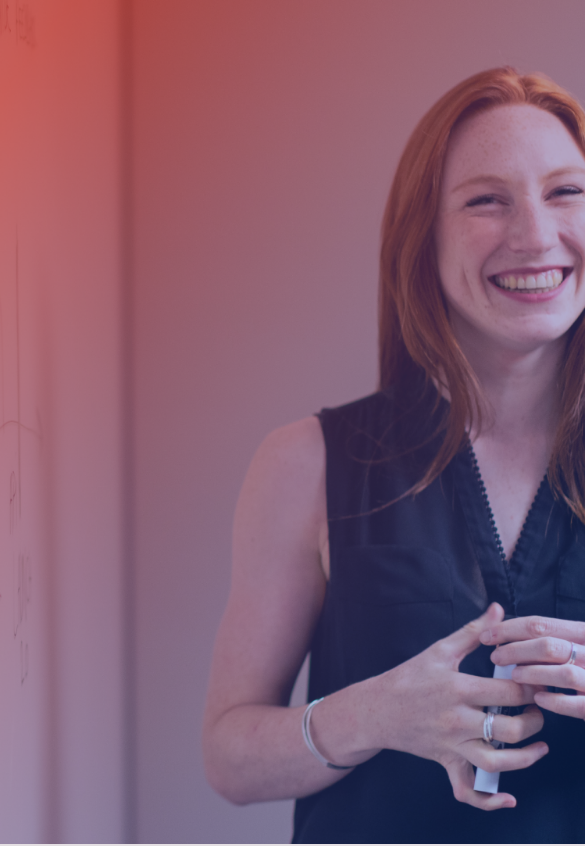
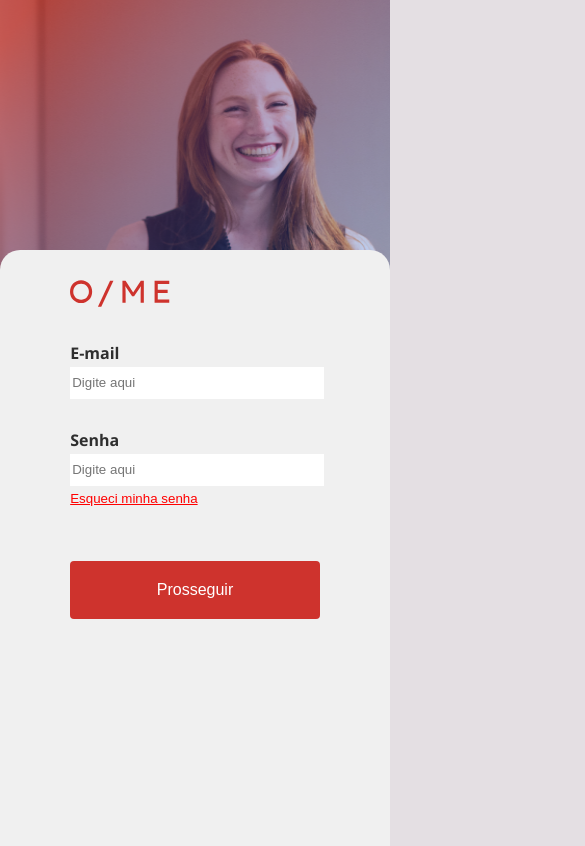
Before and after one commit to StartFuture/onboarding-me-rh-front, a React (Create React App) app: page / in a window 390 px wide. Shown: the top 846 px of the page, 585 px wide, since content can reach past the window. Built offline with nearby package versions, Linux system fonts and the light colour scheme.

Commit message:
responsivo do Login

```diff
--- a/src/pages/LoginForm/assets/css/style.css
+++ b/src/pages/LoginForm/assets/css/style.css
@@ -1,6 +1,10 @@
-.full-container{
+.full-container {
   display: flex;
   height: 100vh;
+}
+
+.gradient-mobile {
+  display: none;
 }
 
 .login-logo img {
@@ -56,12 +60,38 @@
   .login-logo p {
     display: none;
   }
+
 }
 
 @media (max-width: 600px) {
+
+  .full-container {
+    display: flex;
+  }
+
+  .gradient-web {
+    display: none;
+  }
+
+  .gradient-mobile {
+    position: relative;
+    width: 100%;
+    height: 375px;
+    display: flex;
+    z-index: 1;
+  }
+
   .login-logo {
     margin-top: auto;
     margin: 0% 18%;
+  }
+
+  .login-logo img{
+    margin: 30px 0px 0px 0px;
+  }
+
+  .login-logo input{
+    height: 30px;
   }
 
   .gradient {
@@ -69,9 +99,12 @@
   }
 
   .container-form {
-    display: block;
+    margin-top: 250px;
+    border-radius: 20px;
+    position: absolute;
     width: 100%;
-    height: 60%;
+    height: 100vh;
     background: #f0f0f0;
+    z-index: 2;
   }
 }
--- a/src/pages/LoginForm/index.jsx
+++ b/src/pages/LoginForm/index.jsx
@@ -1,12 +1,18 @@
 import "./assets/css/style.css";
 import GradientImg from "./assets/img/Frame 14.png";
+import GradientImgMobile from "./assets/img/Frame 8.png";
 import Logo from "./assets/img/Logo (1).svg";
 
 const LoginForm = () => {
   return (
     <>
       <div class="full-container">
-        <img src={GradientImg} alt="" />
+        <img class="gradient-web" src={GradientImg} alt="Imagem de uma mulher sorrindo" />
+        <img
+          class="gradient-mobile"
+          src={GradientImgMobile}
+          alt="Imagem de uma mulher sorrindo"
+        />
         <div class="container-form">
           <form class="login-logo">
             <img src={Logo} alt="" />
@@ -18,9 +24,9 @@ const LoginForm = () => {
             <button class="next-button">Prosseguir</button>
             <p>
               Lorem ipsum dolor sit amet consectetur adipisicing elit. Atque rem
-              voluptates fuga odio vero cupiditate voluptas accusantium laudantium
-              voluptatum facilis temporibus praesentium neque ducimus libero,
-              distinctio totam possimus sit obcaecati.
+              voluptates fuga odio vero cupiditate voluptas accusantium
+              laudantium voluptatum facilis temporibus praesentium neque ducimus
+              libero, distinctio totam possimus sit obcaecati.
             </p>
           </form>
         </div>
```
Also changed, not shown: src/pages/LoginForm/assets/img/Frame 15.png (deleted), src/pages/LoginForm/assets/img/Frame 8.png (added).
